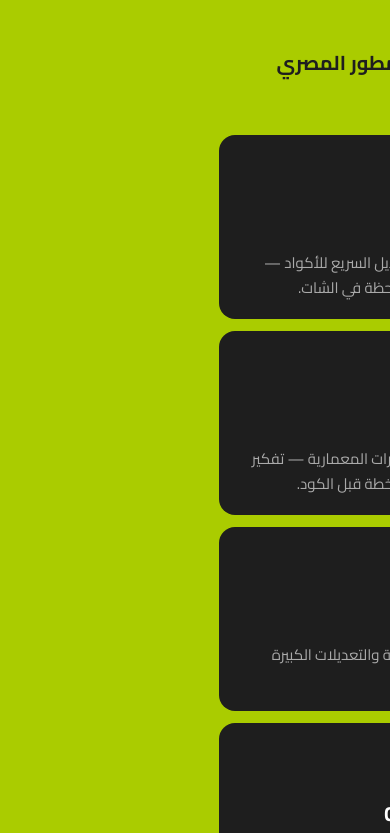
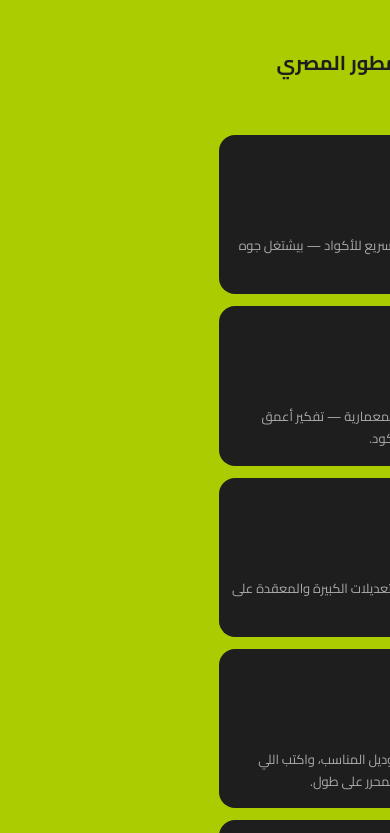
Before and after one commit to Hosam77hasan/vse-egypt, a website: page vse-landing/public/index.html in a window 390 px wide. Shown: the part 900-1733 px from the top of the page. Drawn offline with Linux system fonts and the light colour scheme.

Commit message:
Reduce icon & text sizes for mobile and desktop
Desktop: icon 44px, font 20px, h3 20px, p 15px
Mobile: icon 38px, font 17px, h3 17px, p 13px

Co-Authored-By: Claude <noreply@anthropic.com>

```diff
--- a/vse-landing/public/style.css
+++ b/vse-landing/public/style.css
@@ -775,7 +775,10 @@ h1, h2, h3, h4, h5, h6 {
     grid-template-columns: 1fr;
     gap: 12px;
   }
-  .feature-card { padding: 18px 14px; }
+  .feature-card { padding: 16px 12px; }
+  .feature-icon { width: 38px; height: 38px; font-size: 17px; margin-bottom: 12px; }
+  .feature-card h3 { font-size: 17px; }
+  .feature-card p { font-size: 13px; }
 
   /* ── Pricing ── */
   .pricing { padding: 30px 14px; }
```
